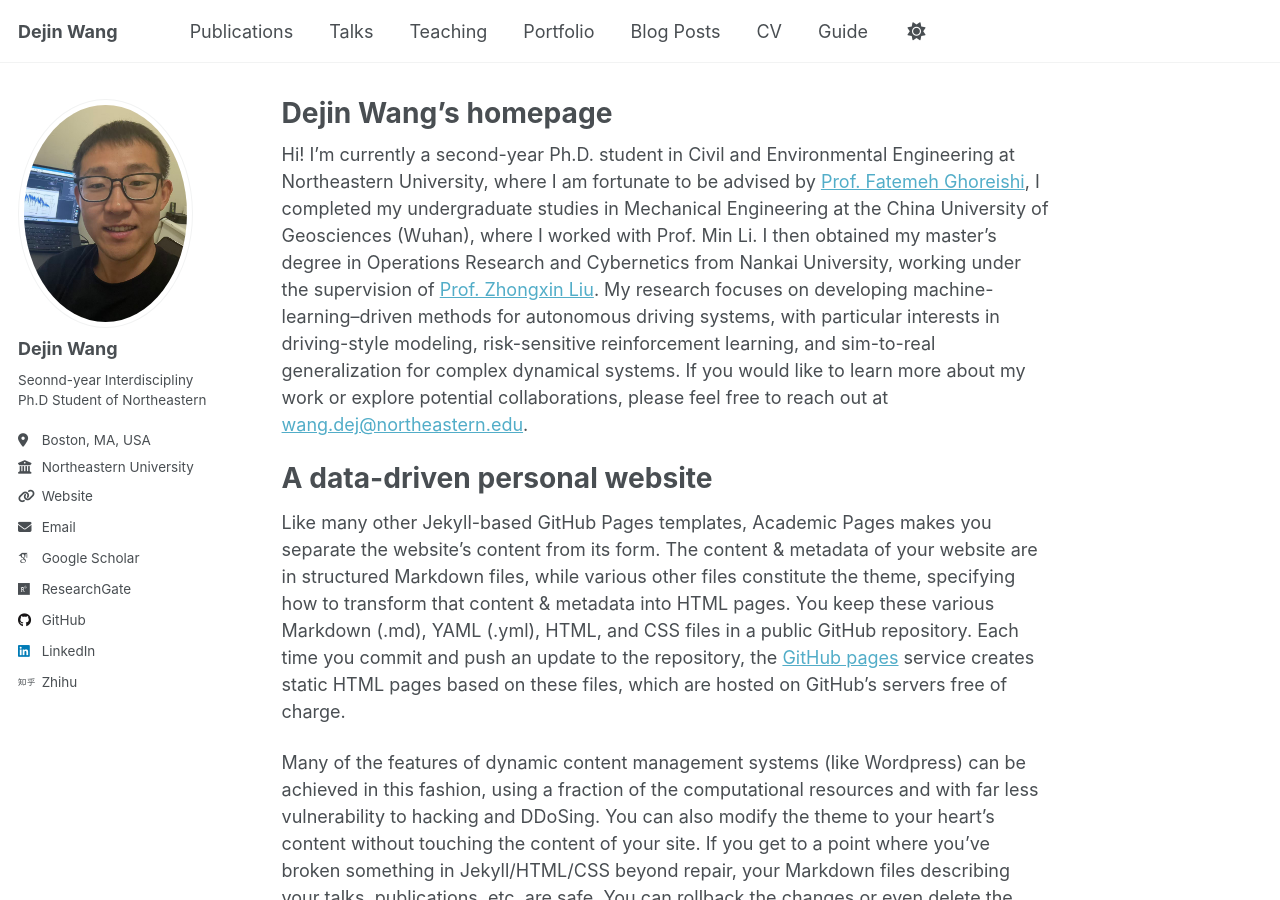
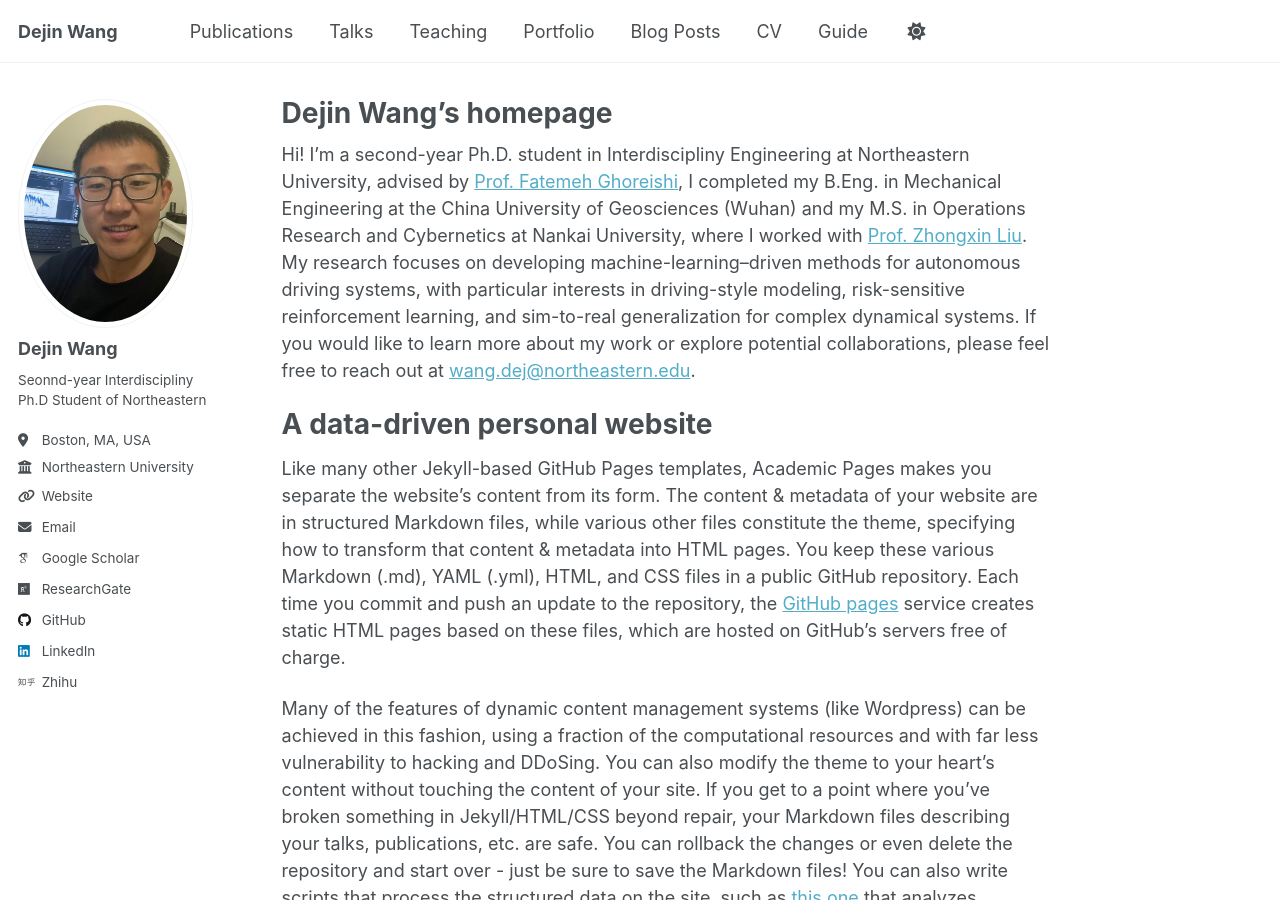
Before and after one commit to dejin-wang/dejin-wang.github.io, a Jekyll site: the page built from _pages/about.md, in a window 1280 px wide and 900 px high. Built offline with Jekyll 4.4.1, drawn with Linux system fonts in a browser that asks for light colours; some web fonts are replaced; a script that is not in the unit is left out.

Commit message:
Revise about page with new academic details
Updated academic background and research focus.

```diff
--- a/_pages/about.md
+++ b/_pages/about.md
@@ -7,8 +7,7 @@ redirect_from:
   - /about.html
 ---
 
-Hi! I’m currently a second-year Ph.D. student in Civil and Environmental Engineering at Northeastern University, where I am fortunate to be advised by
- [Prof. Fatemeh Ghoreishi](https://ghoreishi.lab.northeastern.edu/), I completed my undergraduate studies in Mechanical Engineering at the China University of Geosciences (Wuhan), where I worked with Prof. Min Li. I then obtained my master’s degree in Operations Research and Cybernetics from Nankai University, working under the supervision of [Prof. Zhongxin Liu](https://ai.nankai.edu.cn/info/1033/4287.htm). My research focuses on developing machine-learning–driven methods for autonomous driving systems, with particular interests in driving-style modeling, risk-sensitive reinforcement learning, and sim-to-real generalization for complex dynamical systems. If you would like to learn more about my work or explore potential collaborations, please feel free to reach out at <a href="mailto:wang.dej@northeastern.edu">wang.dej@northeastern.edu</a>.
+Hi! I’m a second-year Ph.D. student in Interdiscipliny Engineering at Northeastern University, advised by [Prof. Fatemeh Ghoreishi](https://ghoreishi.lab.northeastern.edu/), I completed my B.Eng. in Mechanical Engineering at the China University of Geosciences (Wuhan) and my M.S. in Operations Research and Cybernetics at Nankai University, where I worked with [Prof. Zhongxin Liu](https://ai.nankai.edu.cn/info/1033/4287.htm). My research focuses on developing machine-learning–driven methods for autonomous driving systems, with particular interests in driving-style modeling, risk-sensitive reinforcement learning, and sim-to-real generalization for complex dynamical systems. If you would like to learn more about my work or explore potential collaborations, please feel free to reach out at <a href="mailto:wang.dej@northeastern.edu">wang.dej@northeastern.edu</a>.
 
 
 
```
